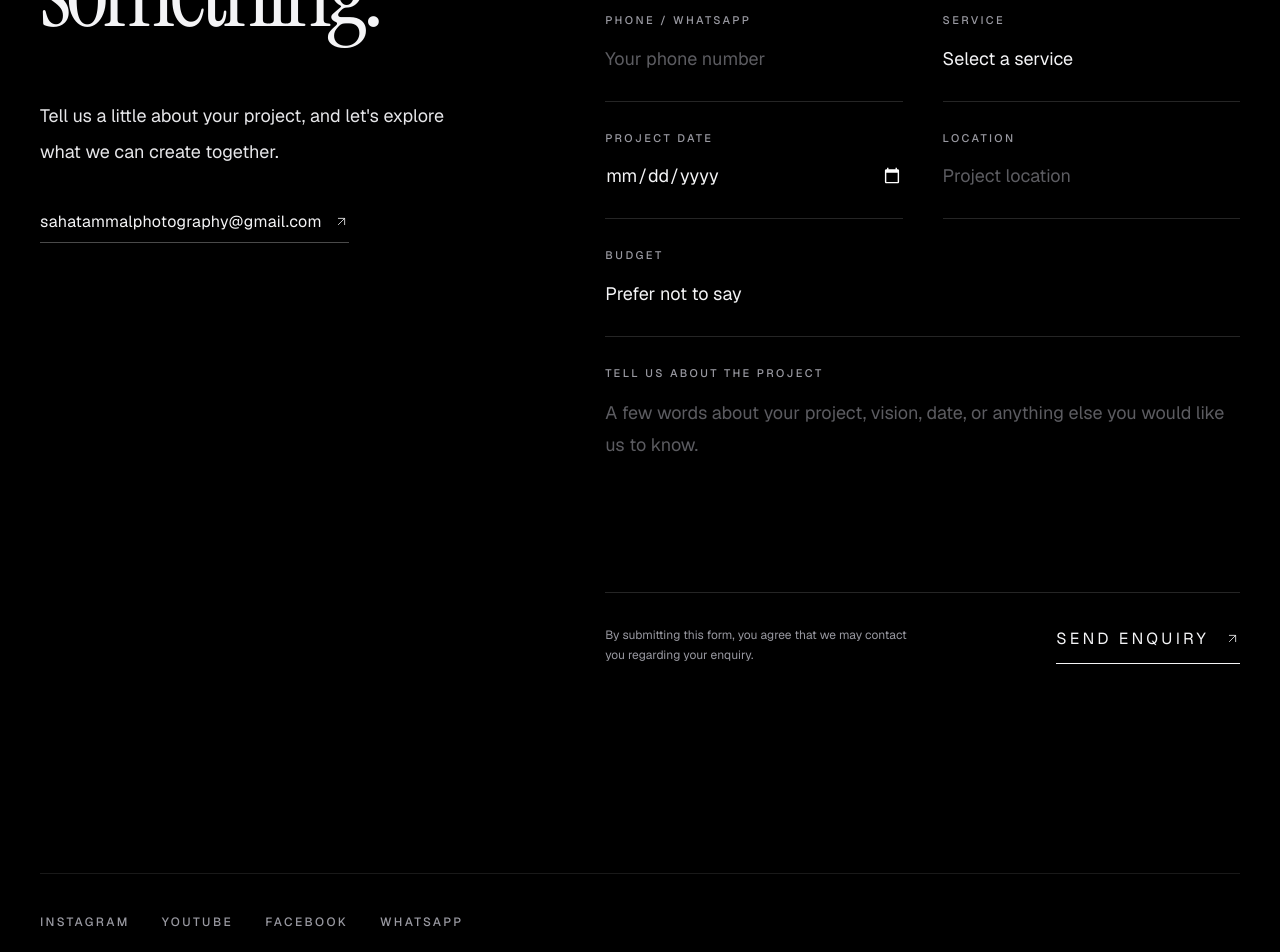
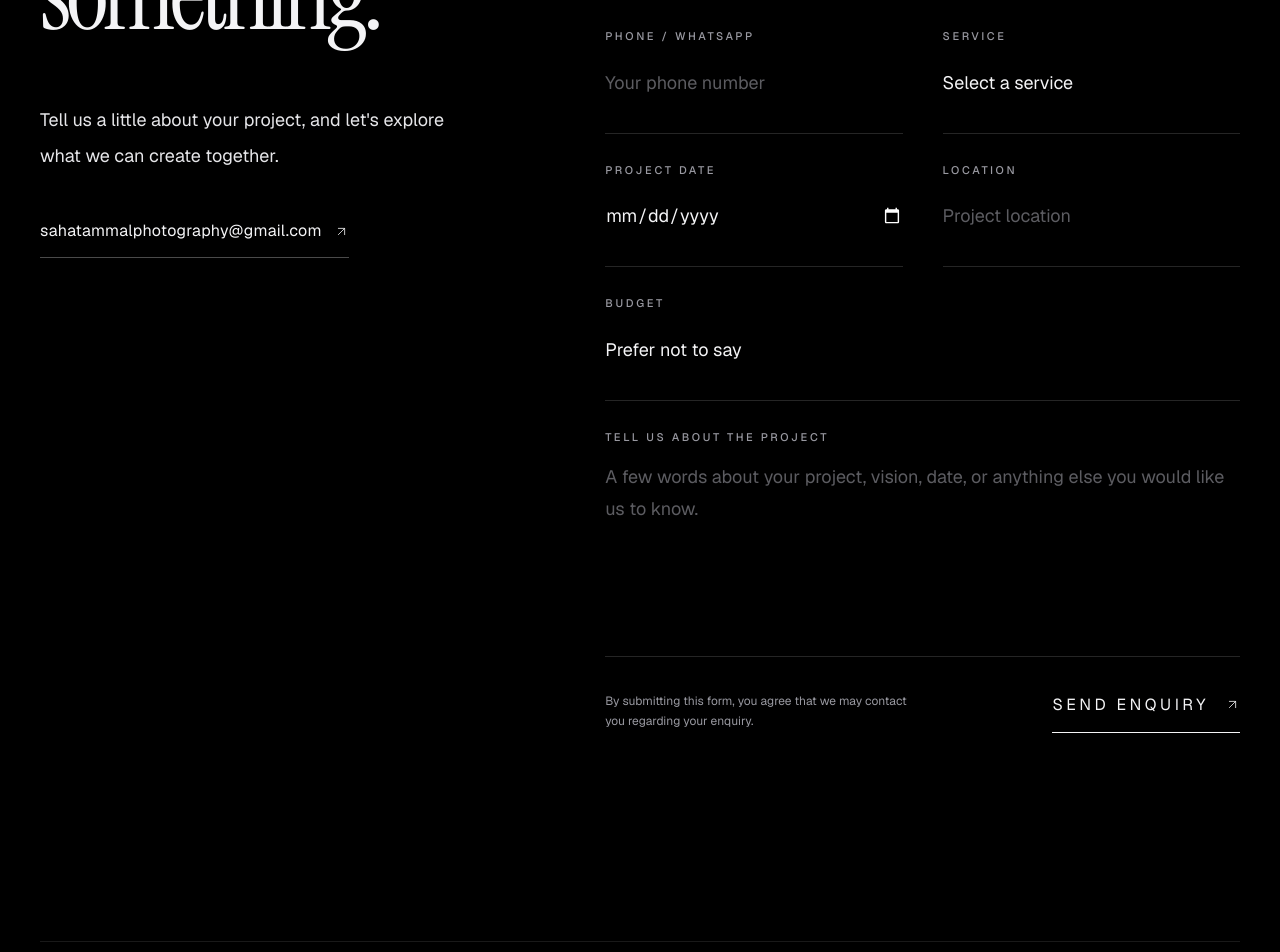
Before and after one commit to Gigawashudas/st-photography, a Next.js app: page / in a window 1280 px wide. Shown: the part 4920-5872 px from the top of the page. Built offline with nearby package versions, Linux system fonts and the light colour scheme.

Commit message:
refine: improve responsive contact section

```diff
--- a/components/contact/contact-section.tsx
+++ b/components/contact/contact-section.tsx
@@ -138,7 +138,7 @@ export function ContactSection() {
   }
 
   return (
-    <section id="contact" className="bg-background px-6 py-32 sm:px-8 sm:py-40 lg:px-10 lg:py-52">
+    <section id="contact" className="bg-background px-5 py-24 sm:px-8 sm:py-40 lg:px-10 lg:py-52">
       <div className="mx-auto max-w-[1440px]">
         <motion.div
           initial={{ opacity: 0, y: 30 }}
@@ -148,24 +148,24 @@ export function ContactSection() {
             duration: 1,
             ease: [0.22, 1, 0.36, 1],
           }}
-          className="mb-20 flex items-center gap-4 lg:mb-28"
+          className="mb-16 flex items-center gap-3 sm:mb-20 sm:gap-4 lg:mb-28"
         >
-          <span className="h-px w-8 bg-foreground/40" />
+          <span className="h-px w-6 bg-foreground/40 sm:w-8" />
 
-          <p className="text-[11px] font-medium uppercase tracking-[0.25em] text-muted sm:text-xs">03 / Contact</p>
+          <p className="text-[9px] font-medium uppercase tracking-[0.28em] text-muted sm:text-xs sm:tracking-[0.25em]">03 / Contact</p>
         </motion.div>
 
-        <div className="grid gap-20 lg:grid-cols-[0.85fr_1.15fr] lg:gap-24">
+        <div className="grid gap-16 lg:grid-cols-[0.85fr_1.15fr] lg:gap-24">
           <div>
             <motion.h2
-              initial={{ opacity: 0, y: 45 }}
+              initial={{ opacity: 0, y: 40 }}
               whileInView={{ opacity: 1, y: 0 }}
               viewport={{ once: true, margin: "-15% 0px" }}
               transition={{
                 duration: 1.1,
                 ease: [0.22, 1, 0.36, 1],
               }}
-              className="max-w-3xl font-serif text-[clamp(4rem,8vw,8rem)] leading-[0.82] tracking-[-0.05em]"
+              className="max-w-3xl font-serif text-[clamp(3.6rem,15vw,8rem)] leading-[0.84] tracking-[-0.055em] sm:text-[clamp(4rem,8vw,8rem)] sm:tracking-[-0.05em]"
             >
               Let&apos;s create
               <br />
@@ -180,11 +180,11 @@ export function ContactSection() {
                 duration: 0.8,
                 delay: 0.3,
               }}
-              className="mt-12 max-w-md sm:mt-16"
+              className="mt-9 max-w-md sm:mt-16"
             >
-              <p className="text-base leading-8 text-secondary sm:text-lg sm:leading-9">Tell us a little about your project, and let&apos;s explore what we can create together.</p>
+              <p className="text-sm leading-7 text-secondary sm:text-lg sm:leading-9">Tell us a little about your project, and let&apos;s explore what we can create together.</p>
 
-              <a href="mailto:sahatammalphotography@gmail.com" className="group mt-8 inline-flex items-center gap-3 border-b border-foreground/30 pb-2 text-sm tracking-[0.02em] transition-colors duration-300 hover:border-foreground sm:mt-10 sm:text-base">
+              <a href="mailto:sahatammalphotography@gmail.com" className="group mt-7 inline-flex min-h-11 items-center gap-3 border-b border-foreground/30 pb-2 text-[11px] tracking-[0.02em] transition-colors duration-300 hover:border-foreground sm:mt-10 sm:text-base">
                 sahatammalphotography@gmail.com
                 <ArrowUpRight size={15} strokeWidth={1.3} className="transition-transform duration-300 group-hover:translate-x-1 group-hover:-translate-y-1" />
               </a>
@@ -192,7 +192,7 @@ export function ContactSection() {
           </div>
 
           <motion.div
-            initial={{ opacity: 0, y: 45 }}
+            initial={{ opacity: 0, y: 40 }}
             whileInView={{ opacity: 1, y: 0 }}
             viewport={{ once: true, margin: "-10% 0px" }}
             transition={{
@@ -202,16 +202,16 @@ export function ContactSection() {
             }}
           >
             {isSubmitted ? (
-              <div className="flex min-h-[600px] flex-col justify-center border-t border-foreground/15 py-16">
-                <div className="mb-8 flex h-12 w-12 items-center justify-center rounded-full border border-foreground/20">
-                  <Check size={20} strokeWidth={1.4} />
+              <div className="flex min-h-[480px] flex-col justify-center border-t border-foreground/15 py-14 sm:min-h-[600px] sm:py-16">
+                <div className="mb-7 flex h-11 w-11 items-center justify-center rounded-full border border-foreground/20">
+                  <Check size={19} strokeWidth={1.4} />
                 </div>
 
-                <h3 className="font-serif text-5xl leading-none tracking-[-0.04em] sm:text-6xl lg:text-7xl">Enquiry sent.</h3>
+                <h3 className="font-serif text-[3.25rem] leading-[0.9] tracking-[-0.05em] sm:text-6xl lg:text-7xl">Enquiry sent.</h3>
 
-                <p className="mt-6 max-w-md text-base leading-8 text-secondary">Thank you for getting in touch. Your enquiry has been received and we&apos;ll get back to you shortly.</p>
+                <p className="mt-5 max-w-md text-sm leading-7 text-secondary sm:mt-6 sm:text-base sm:leading-8">Thank you for getting in touch. Your enquiry has been received and we&apos;ll get back to you shortly.</p>
 
-                <button type="button" onClick={() => setIsSubmitted(false)} className="mt-10 w-fit border-b border-foreground/30 pb-2 text-xs font-medium uppercase tracking-[0.2em] transition-opacity duration-300 hover:opacity-50">
+                <button type="button" onClick={() => setIsSubmitted(false)} className="mt-9 min-h-11 w-fit border-b border-foreground/30 pb-2 text-[10px] font-medium uppercase tracking-[0.2em] transition-opacity duration-300 hover:opacity-50 sm:mt-10 sm:text-xs">
                   Send another enquiry
                 </button>
               </div>
@@ -226,34 +226,18 @@ export function ContactSection() {
 
                   <Field label="Phone / WhatsApp" name="phone" value={form.phone} placeholder="Your phone number" onChange={(value) => updateField("phone", value)} />
 
-                  <div className="border-b border-foreground/15 py-7">
-                    <label htmlFor="service" className="mb-4 block text-[10px] font-medium uppercase tracking-[0.22em] text-muted sm:text-[11px]">
-                      Service
-                    </label>
+                  <SelectField label="Service" id="service" value={form.service} placeholder="Select a service" options={services} required onChange={(value) => updateField("service", value)} />
 
-                    <select id="service" name="service" value={form.service} onChange={(event) => updateField("service", event.target.value)} required className="w-full appearance-none bg-transparent text-base text-foreground outline-none sm:text-lg">
-                      <option value="" disabled>
-                        Select a service
-                      </option>
-
-                      {services.map((service) => (
-                        <option key={service} value={service} className="bg-background text-foreground">
-                          {service}
-                        </option>
-                      ))}
-                    </select>
-                  </div>
-
-                  <Field label="Project date" name="projectDate" type="date" value={form.projectDate} onChange={(value) => updateField("projectDate", value)} />
+                  <Field label="Project date" name="projectDate" type="date" value={form.projectDate} placeholder="" onChange={(value) => updateField("projectDate", value)} />
 
                   <Field label="Location" name="location" value={form.location} placeholder="Project location" onChange={(value) => updateField("location", value)} />
 
-                  <div className="border-b border-foreground/15 py-7 sm:col-span-2">
-                    <label htmlFor="budget" className="mb-4 block text-[10px] font-medium uppercase tracking-[0.22em] text-muted sm:text-[11px]">
+                  <div className="border-b border-foreground/15 py-6 sm:col-span-2 sm:py-7">
+                    <label htmlFor="budget" className="mb-3 block text-[9px] font-medium uppercase tracking-[0.24em] text-muted sm:mb-4 sm:text-[11px]">
                       Budget
                     </label>
 
-                    <select id="budget" name="budget" value={form.budget} onChange={(event) => updateField("budget", event.target.value)} className="w-full appearance-none bg-transparent text-base text-foreground outline-none sm:text-lg">
+                    <select id="budget" name="budget" value={form.budget} onChange={(event) => updateField("budget", event.target.value)} className="min-h-11 w-full appearance-none bg-transparent text-[15px] text-foreground outline-none sm:text-lg">
                       <option value="" className="bg-background">
                         Prefer not to say
                       </option>
@@ -276,25 +260,25 @@ export function ContactSection() {
                     </select>
                   </div>
 
-                  <div className="border-b border-foreground/15 py-7 sm:col-span-2">
-                    <label htmlFor="message" className="mb-4 block text-[10px] font-medium uppercase tracking-[0.22em] text-muted sm:text-[11px]">
+                  <div className="border-b border-foreground/15 py-6 sm:col-span-2 sm:py-7">
+                    <label htmlFor="message" className="mb-3 block text-[9px] font-medium uppercase tracking-[0.24em] text-muted sm:mb-4 sm:text-[11px]">
                       Tell us about the project
                     </label>
 
-                    <textarea id="message" name="message" value={form.message} onChange={(event) => updateField("message", event.target.value)} placeholder="A few words about your project, vision, date, or anything else you would like us to know." required rows={5} className="w-full resize-none bg-transparent text-base leading-7 text-foreground outline-none placeholder:text-muted/60 sm:text-lg sm:leading-8" />
+                    <textarea id="message" name="message" value={form.message} onChange={(event) => updateField("message", event.target.value)} placeholder="A few words about your project, vision, date, or anything else you would like us to know." required rows={5} className="w-full resize-none bg-transparent text-[15px] leading-7 text-foreground outline-none placeholder:text-muted/60 sm:text-lg sm:leading-8" />
                   </div>
                 </div>
 
                 {error && (
-                  <p role="alert" className="mt-6 text-sm leading-6 text-red-500">
+                  <p role="alert" className="mt-5 text-sm leading-6 text-red-500">
                     {error}
                   </p>
                 )}
 
-                <div className="flex flex-col items-start justify-between gap-8 pt-8 sm:flex-row sm:items-center">
-                  <p className="max-w-xs text-xs leading-5 text-muted">By submitting this form, you agree that we may contact you regarding your enquiry.</p>
+                <div className="flex flex-col gap-7 pt-7 sm:flex-row sm:items-center sm:justify-between sm:gap-8 sm:pt-8">
+                  <p className="max-w-xs text-[10px] leading-5 text-muted sm:text-xs">By submitting this form, you agree that we may contact you regarding your enquiry.</p>
 
-                  <button type="submit" disabled={isSubmitting} className="group inline-flex items-center gap-4 border-b border-foreground pb-3 text-xs font-medium uppercase tracking-[0.2em] transition-opacity duration-300 hover:opacity-50 disabled:cursor-not-allowed disabled:opacity-50 sm:text-sm">
+                  <button type="submit" disabled={isSubmitting} className="group inline-flex min-h-11 items-center gap-4 border-b border-foreground pb-3 text-[10px] font-medium uppercase tracking-[0.22em] transition-opacity duration-300 hover:opacity-50 disabled:cursor-not-allowed disabled:opacity-50 sm:text-sm">
                     {isSubmitting ? (
                       <>
                         Sending
@@ -313,21 +297,21 @@ export function ContactSection() {
           </motion.div>
         </div>
 
-        <div className="mt-28 border-t border-foreground/10 pt-10 sm:mt-40 lg:mt-52">
-          <div className="flex flex-wrap gap-x-8 gap-y-4 text-[11px] font-medium uppercase tracking-[0.2em] text-muted sm:text-xs">
-            <a href={instagramLink} target="_blank" rel="noopener noreferrer" className="transition-opacity duration-300 hover:opacity-50">
+        <div className="mt-24 border-t border-foreground/10 pt-8 sm:mt-40 sm:pt-10 lg:mt-52">
+          <div className="flex flex-wrap gap-x-7 gap-y-4 text-[9px] font-medium uppercase tracking-[0.22em] text-muted sm:gap-x-8 sm:text-xs">
+            <a href={instagramLink} target="_blank" rel="noopener noreferrer" className="min-h-8 transition-opacity duration-300 hover:opacity-50">
               Instagram
             </a>
 
-            <a href={youtubeLink} target="_blank" rel="noopener noreferrer" className="transition-opacity duration-300 hover:opacity-50">
+            <a href={youtubeLink} target="_blank" rel="noopener noreferrer" className="min-h-8 transition-opacity duration-300 hover:opacity-50">
               YouTube
             </a>
 
-            <a href={facebookLink} target="_blank" rel="noopener noreferrer" className="transition-opacity duration-300 hover:opacity-50">
+            <a href={facebookLink} target="_blank" rel="noopener noreferrer" className="min-h-8 transition-opacity duration-300 hover:opacity-50">
               Facebook
             </a>
 
-            <a href={whatsappLink} target="_blank" rel="noopener noreferrer" className="transition-opacity duration-300 hover:opacity-50">
+            <a href={whatsappLink} target="_blank" rel="noopener noreferrer" className="min-h-8 transition-opacity duration-300 hover:opacity-50">
               WhatsApp
             </a>
           </div>
@@ -349,12 +333,44 @@ type FieldProps = {
 
 function Field({ label, name, value, placeholder, type = "text", required = false, onChange }: FieldProps) {
   return (
-    <div className="border-b border-foreground/15 py-7">
-      <label htmlFor={name} className="mb-4 block text-[10px] font-medium uppercase tracking-[0.22em] text-muted sm:text-[11px]">
+    <div className="border-b border-foreground/15 py-6 sm:py-7">
+      <label htmlFor={name} className="mb-3 block text-[9px] font-medium uppercase tracking-[0.24em] text-muted sm:mb-4 sm:text-[11px]">
         {label}
       </label>
 
-      <input id={name} name={name} type={type} value={value} placeholder={placeholder} required={required} onChange={(event) => onChange(event.target.value)} className="w-full bg-transparent text-base text-foreground outline-none placeholder:text-muted/60 sm:text-lg" />
+      <input id={name} name={name} type={type} value={value} placeholder={placeholder} required={required} onChange={(event) => onChange(event.target.value)} className="min-h-11 w-full bg-transparent text-[15px] text-foreground outline-none placeholder:text-muted/60 sm:text-lg" />
     </div>
   );
 }
+
+type SelectFieldProps = {
+  label: string;
+  id: string;
+  value: string;
+  placeholder: string;
+  options: string[];
+  required?: boolean;
+  onChange: (value: string) => void;
+};
+
+function SelectField({ label, id, value, placeholder, options, required = false, onChange }: SelectFieldProps) {
+  return (
+    <div className="border-b border-foreground/15 py-6 sm:py-7">
+      <label htmlFor={id} className="mb-3 block text-[9px] font-medium uppercase tracking-[0.24em] text-muted sm:mb-4 sm:text-[11px]">
+        {label}
+      </label>
+
+      <select id={id} name={id} value={value} onChange={(event) => onChange(event.target.value)} required={required} className="min-h-11 w-full appearance-none bg-transparent text-[15px] text-foreground outline-none sm:text-lg">
+        <option value="" disabled className="bg-background">
+          {placeholder}
+        </option>
+
+        {options.map((option) => (
+          <option key={option} value={option} className="bg-background text-foreground">
+            {option}
+          </option>
+        ))}
+      </select>
+    </div>
+  );
+}
```
Also changed, not shown: components/about/about-section.tsx (+11 -11 lines).
